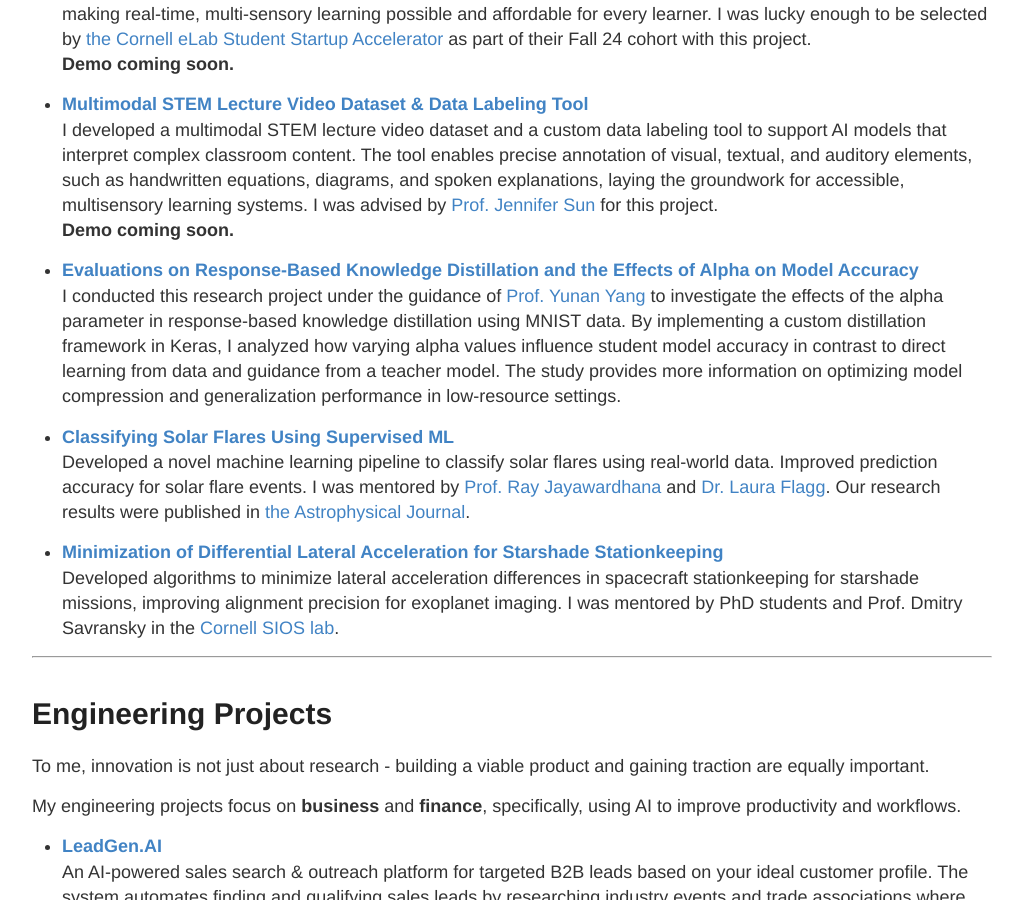
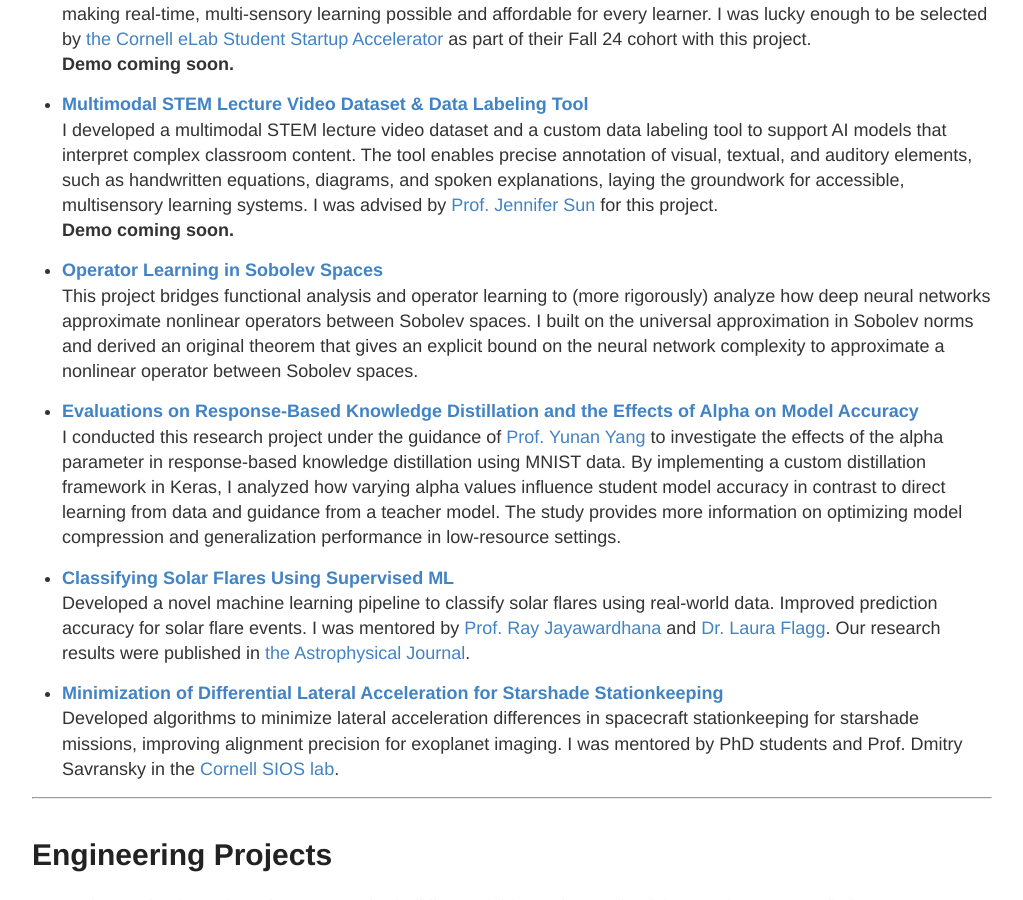
Before and after one commit to nicolehao34/nicolehao34.github.io, a Jekyll site: the page built from index.md, in a window 1280 px wide and 900 px high, scrolled down 892 px. Shown: the whole window, without its empty margins (128-1151 px from the left). Built offline with Jekyll 4.4.1, drawn with Linux system fonts in a browser that asks for light colours.

Commit message:
Update index.md

```diff
--- a/index.md
+++ b/index.md
@@ -29,6 +29,9 @@ Do you know that many students with visual impairments are charged as much as $1
 - **[Multimodal STEM Lecture Video Dataset & Data Labeling Tool](https://github.com/Cornell-InkSight/InkSight-DataLabeler.git)** <br>
 I developed a multimodal STEM lecture video dataset and a custom data labeling tool to support AI models that interpret complex classroom content. The tool enables precise annotation of visual, textual, and auditory elements, such as handwritten equations, diagrams, and spoken explanations, laying the groundwork for accessible, multisensory learning systems. I was advised by [Prof. Jennifer Sun](https://jenjsun.com/) for this project. <br>
 **Demo coming soon.**
+
+- **[Operator Learning in Sobolev Spaces](https://github.com/nicolehao34/Operator-Learning-in-Sobolev-Spaces/blob/1e5a854088be6fa6befb59d4af8f21b874ac209c/MATH_6220_Final_Project%20(3).pdf)** <br>
+This project bridges functional analysis and operator learning to (more rigorously) analyze how deep neural networks approximate nonlinear operators between Sobolev spaces. I built on the universal approximation in Sobolev norms and derived an original theorem that gives an explicit bound on the neural network complexity to approximate a nonlinear operator between Sobolev spaces.
 
 - **[Evaluations on Response-Based Knowledge Distillation and the Effects of
 Alpha on Model Accuracy](https://github.com/nicolehao34/Knowledge-Distillation-Effects-Of-Alpha/blob/ef5b7dce5d1f4a334c3b56c916856047dd087c86/Knowledge_Distillation_Final_Report.pdf)** <br>
```
